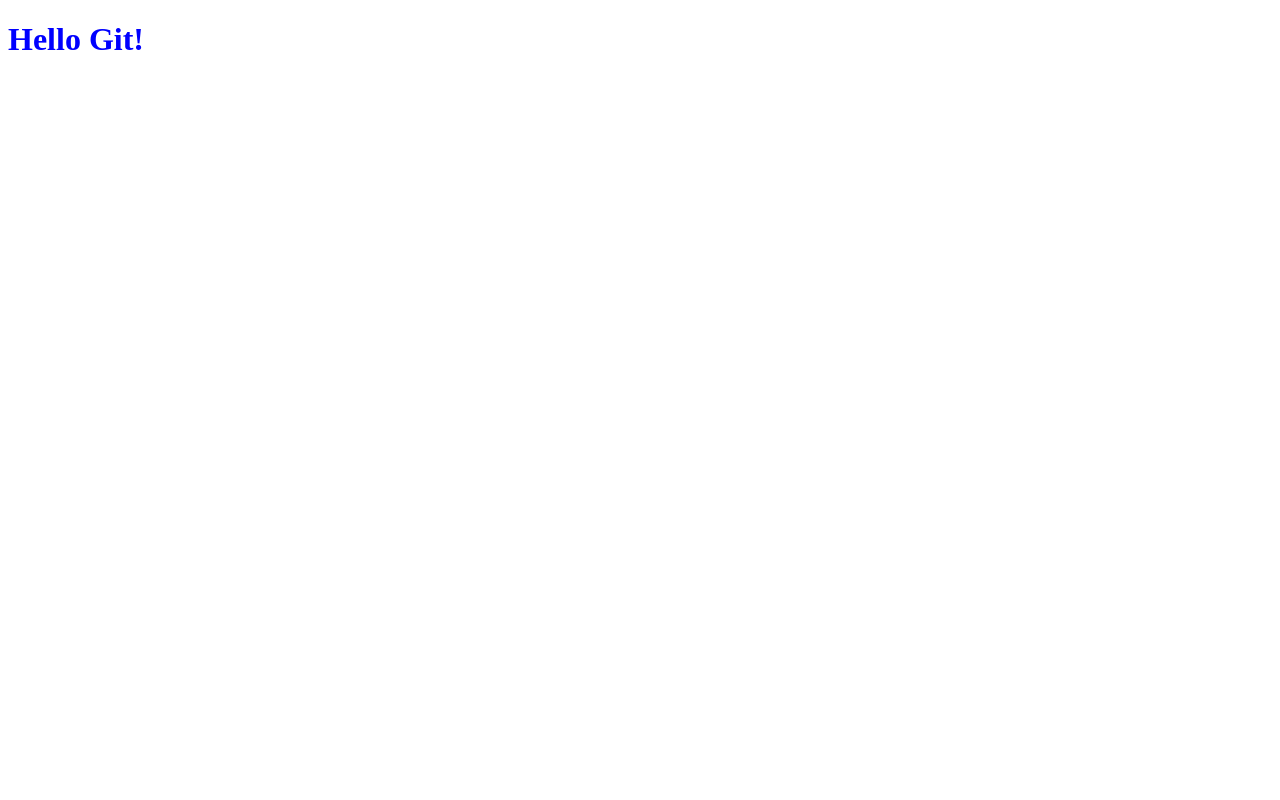
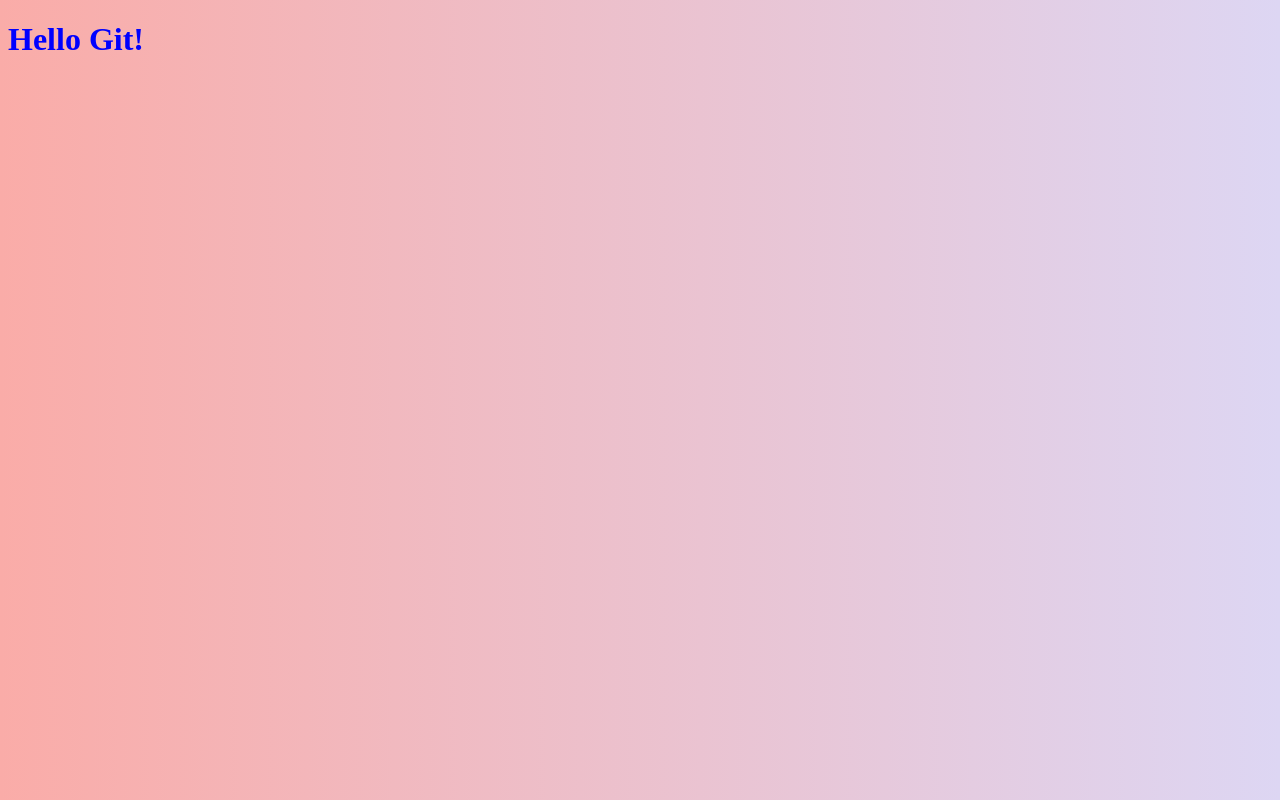
Before and after one commit to Flibbon/help-josie, a plain HTML site: page index.html in a window 1280 px wide. Drawn offline with Linux system fonts and the light colour scheme.

Commit message:
Cool gradient

```diff
--- a/style.css
+++ b/style.css
@@ -1,3 +1,7 @@
+body {
+    background: linear-gradient(to right, #FAACA8, #DDD6F3);
+}
+
 h1 {
     color: blue;
 }
```
